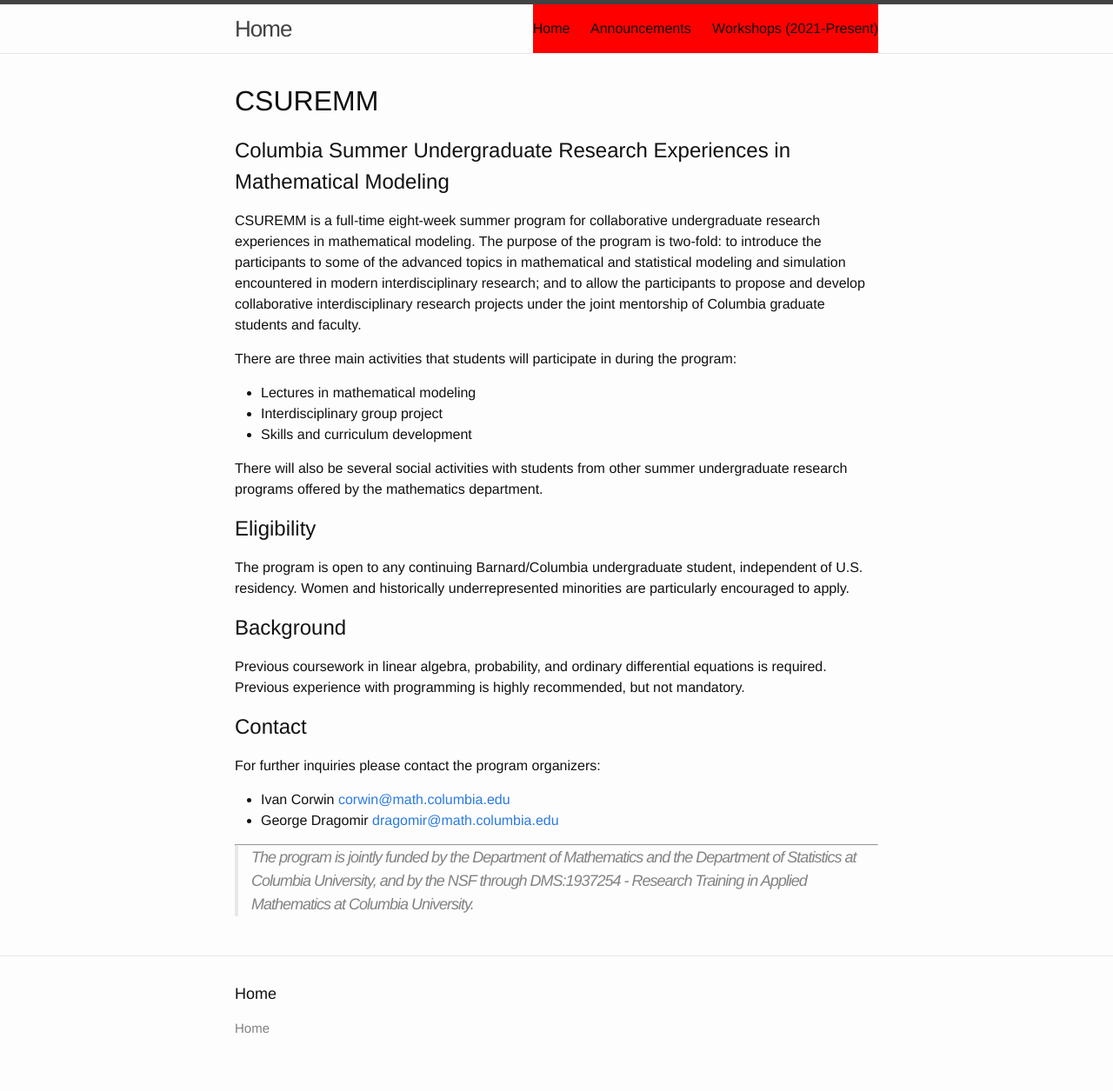
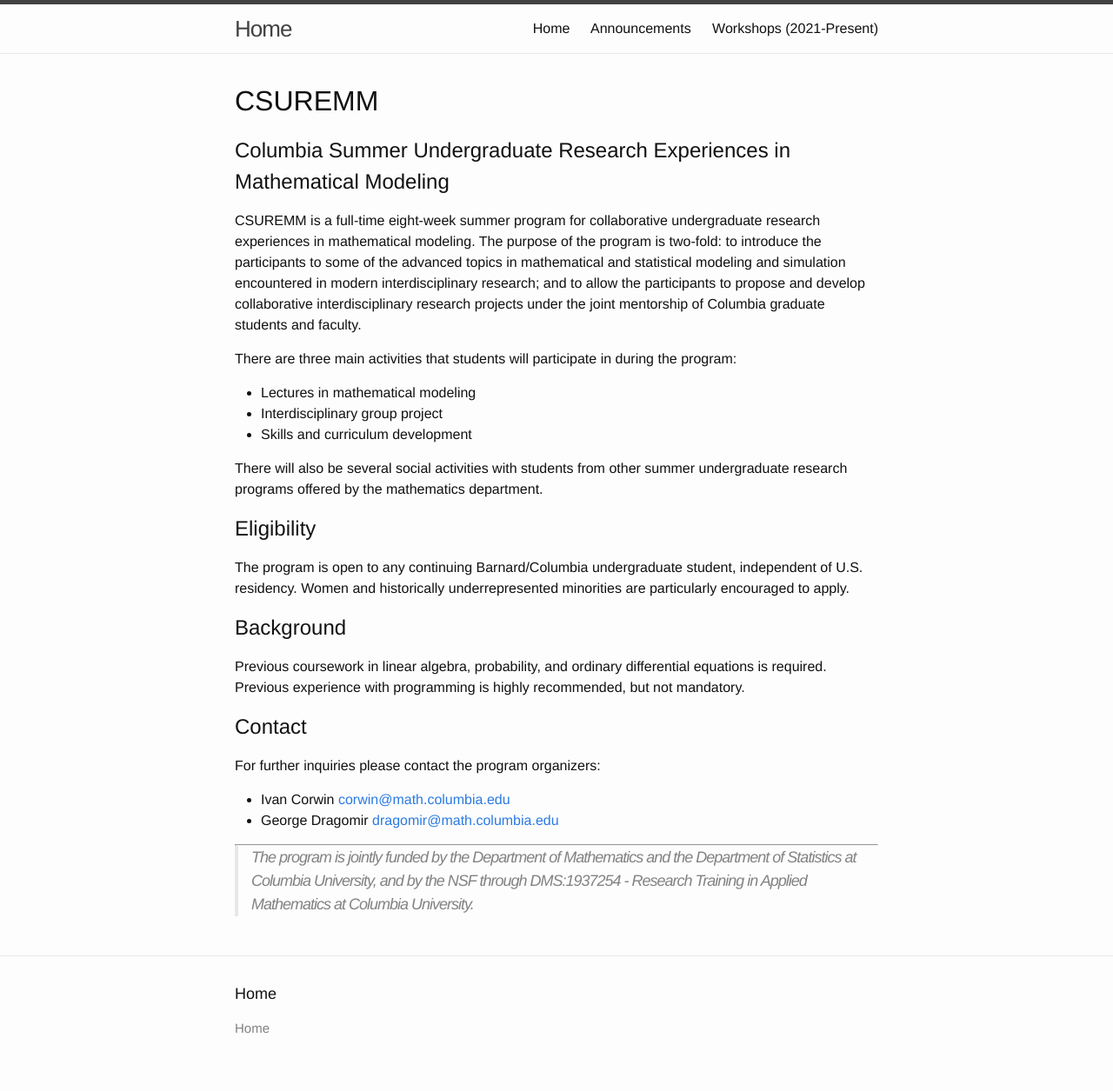
Before and after one commit to ColumbiaUndergradMathModeling/Home, a Jekyll site: the page built from index.html, in a window 1280 px wide. Shown: the whole page at 87% size. Built offline with Jekyll 4.4.1, drawn with Linux system fonts in a browser that asks for light colours.

Commit message:
Update header.html

```diff
--- a/_includes/header.html
+++ b/_includes/header.html
@@ -4,7 +4,7 @@
 
     <a class="site-title" href="{{ site.baseurl }}/">{{ site.title }}</a>
 
-    <nav class="site-nav" style="background-color: red;">
+    <nav class="site-nav">
       <a href="#" class="menu-icon">
         <svg viewBox="0 0 18 15">
           <path fill="#424242" d="M18,1.484c0,0.82-0.665,1.484-1.484,1.484H1.484C0.665,2.969,0,2.304,0,1.484l0,0C0,0.665,0.665,0,1.484,0 h15.031C17.335,0,18,0.665,18,1.484L18,1.484z"/>
```
